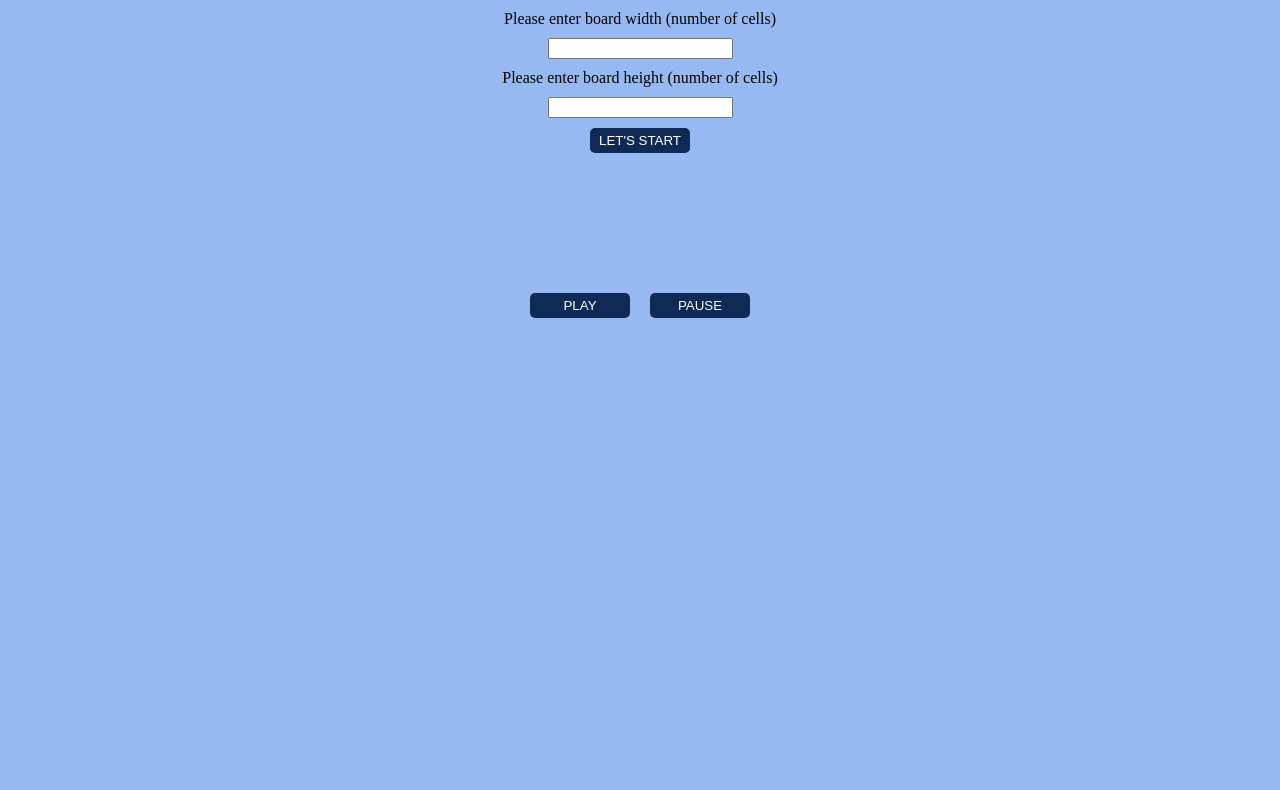
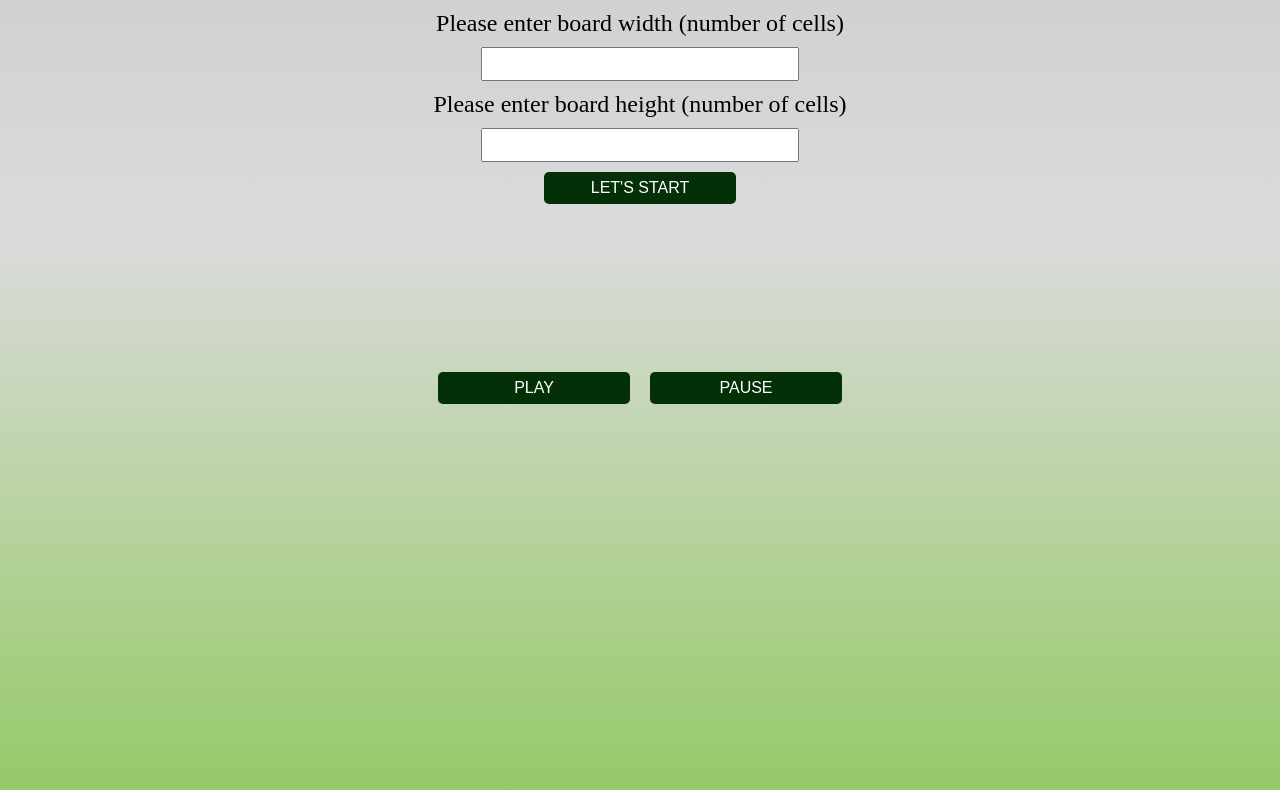
Before and after one commit to alaciak/Game_of_life, a plain HTML site: page index.html in a window 1280 px wide. Drawn offline with Linux system fonts and the light colour scheme.

Commit message:
styles corrected

```diff
--- a/css/style.css
+++ b/css/style.css
@@ -3,9 +3,18 @@
 }
 
 body {
+    min-height: 100vh;
     margin: 0;
     padding: 0;
-    background-color: #96b9f2;
+    font-size: 16px;
+    background: rgba(226,226,226,1);
+    background: -moz-linear-gradient(top, rgba(226,226,226,1) 0%, rgba(209,209,209,1) 0%, rgba(219,219,219,1) 29%, rgba(147,201,100,1) 100%);
+    background: -webkit-gradient(left top, left bottom, color-stop(0%, rgba(226,226,226,1)), color-stop(0%, rgba(209,209,209,1)), color-stop(29%, rgba(219,219,219,1)), color-stop(100%, rgba(147,201,100,1)));
+    background: -webkit-linear-gradient(top, rgba(226,226,226,1) 0%, rgba(209,209,209,1) 0%, rgba(219,219,219,1) 29%, rgba(147,201,100,1) 100%);
+    background: -o-linear-gradient(top, rgba(226,226,226,1) 0%, rgba(209,209,209,1) 0%, rgba(219,219,219,1) 29%, rgba(147,201,100,1) 100%);
+    background: -ms-linear-gradient(top, rgba(226,226,226,1) 0%, rgba(209,209,209,1) 0%, rgba(219,219,219,1) 29%, rgba(147,201,100,1) 100%);
+    background-repeat: no-repeat;
+    background-size: cover;
 }
 
 #board div {
@@ -21,13 +30,13 @@ body {
 }
 
 #board {
-    margin: 20px auto 0;
+    margin: 1.5rem auto;
     min-height: 100px;
     min-width: 100px
 }
 
 #game-menu {
-    margin: 50px auto;
+    margin: 3rem auto;
     width: auto;
 }
 
@@ -37,11 +46,12 @@ body {
 
 }
 .button {
-  width: 100px;
-  height: 25px;
+  width: 15%;
+  height: 2rem;
+  font-size: 1em;
   border: none;
   border-radius: 5px;
-  background: #0f2a56;
+  background: #043008;
   color: #fff;
   text-transform: uppercase;
   margin: 20px 10px;
@@ -50,6 +60,8 @@ body {
 label, input {
   display: block;
   margin: 10px auto;
+  font-size: 1.5rem;
+  text-align: center;
 }
 
 label {
```
